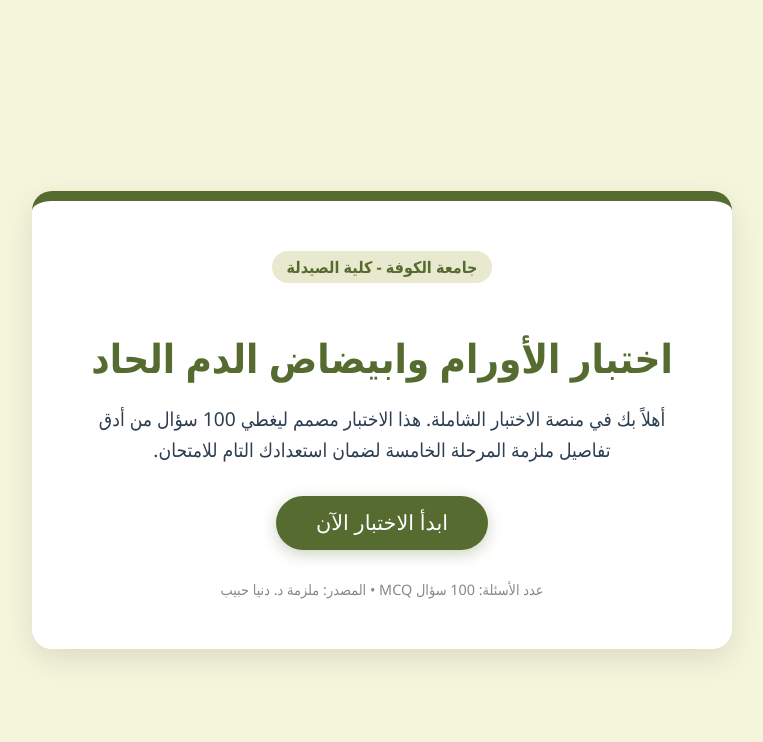
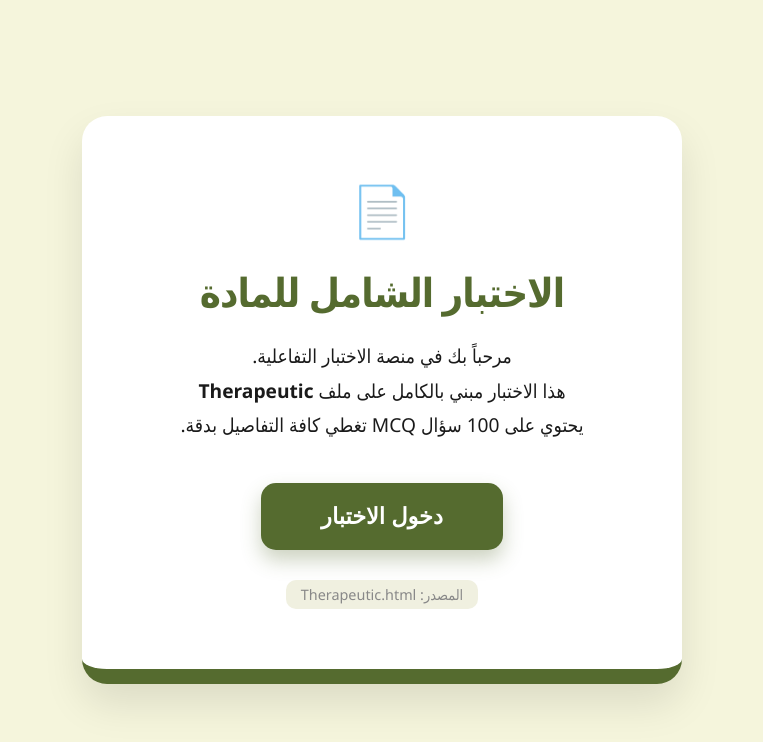
Before and after one commit to diaa14d-cmyk/-, a plain HTML site: page index.html in a window 1280 px wide. Shown: the whole page, without its empty margins (258-1021 px from the left). Drawn offline with Linux system fonts and the light colour scheme.

Commit message:
Add files via upload

```diff
--- a/index.html
+++ b/index.html
@@ -3,112 +3,117 @@
 <head>
     <meta charset="UTF-8">
     <meta name="viewport" content="width=device-width, initial-scale=1.0">
-    <title>بوابة اختبارات الأورام</title>
+    <title>Therapeutic Quiz Portal</title>
     <style>
         :root {
-            --olive-green: #556B2F;
-            --light-beige: #F5F5DC;
-            --dark-gray: #2C3E50;
-            --white: #FFFFFF;
+            --olive-green: #556B2F; /* الأخضر الزيتوني */
+            --light-beige: #F5F5DC; /* البيجي الفاتح */
+            --dark-text: #1a1a1a;
+            --white: #ffffff;
         }
 
-        body, html {
-            height: 100%;
+        * {
+            box-sizing: border-box;
             margin: 0;
-            font-family: 'Segoe UI', Tahoma, Geneva, Verdana, sans-serif;
-            background-color: var(--light-beige);
+            padding: 0;
         }
 
-        .hero-section {
+        body {
+            background-color: var(--light-beige);
+            font-family: 'Segoe UI', Tahoma, Geneva, Verdana, sans-serif;
             display: flex;
-            flex-direction: column;
             justify-content: center;
             align-items: center;
             height: 100vh;
-            text-align: center;
-            padding: 20px;
         }
 
-        .welcome-card {
-            background: var(--white);
-            padding: 50px;
-            border-radius: 20px;
-            box-shadow: 0 10px 30px rgba(0,0,0,0.1);
-            border-top: 10px solid var(--olive-green);
+        .main-card {
+            background-color: var(--white);
+            width: 90%;
             max-width: 600px;
-            width: 90%;
+            padding: 60px 40px;
+            border-radius: 25px;
+            box-shadow: 0 20px 40px rgba(0,0,0,0.1);
+            text-align: center;
+            border-bottom: 15px solid var(--olive-green);
+        }
+
+        .file-icon {
+            font-size: 50px;
+            margin-bottom: 20px;
+            display: block;
         }
 
         h1 {
             color: var(--olive-green);
             font-size: 2.5rem;
-            margin-bottom: 10px;
+            margin-bottom: 20px;
+            letter-spacing: -1px;
         }
 
-        p {
-            color: var(--dark-gray);
+        .description {
+            color: var(--dark-text);
             font-size: 1.2rem;
-            line-height: 1.6;
-            margin-bottom: 30px;
+            line-height: 1.8;
+            margin-bottom: 40px;
         }
 
-        .start-btn {
+        .btn-start {
             background-color: var(--olive-green);
-            color: white;
+            color: var(--white);
             border: none;
-            padding: 15px 40px;
-            font-size: 1.3rem;
-            border-radius: 50px;
+            padding: 20px 60px;
+            font-size: 1.4rem;
+            border-radius: 15px;
             cursor: pointer;
-            transition: transform 0.3s, background-color 0.3s;
+            transition: all 0.3s cubic-bezier(0.175, 0.885, 0.32, 1.275);
+            font-weight: bold;
             text-decoration: none;
-            display: inline-block;
-            box-shadow: 0 4px 15px rgba(85, 107, 47, 0.3);
+            box-shadow: 0 10px 20px rgba(85, 107, 47, 0.3);
         }
 
-        .start-btn:hover {
+        .btn-start:hover {
+            transform: scale(1.05);
             background-color: #3d4d22;
-            transform: scale(1.05);
+            box-shadow: 0 15px 30px rgba(85, 107, 47, 0.4);
         }
 
-        .info-footer {
+        .file-name-tag {
             margin-top: 30px;
             font-size: 0.9rem;
             color: #888;
-        }
-
-        .badge {
-            background: #e9e9d0;
-            color: var(--olive-green);
+            background: #f0f0e0;
             padding: 5px 15px;
-            border-radius: 20px;
-            font-weight: bold;
-            margin-bottom: 20px;
+            border-radius: 10px;
             display: inline-block;
         }
     </style>
 </head>
 <body>
 
-    <div class="hero-section">
-        <div class="welcome-card">
-            <div class="badge">جامعة الكوفة - كلية الصيدلة</div>
-            <h1>اختبار الأورام وابيضاض الدم الحاد</h1>
-            <p>أهلاً بك في منصة الاختبار الشاملة. هذا الاختبار مصمم ليغطي 100 سؤال من أدق تفاصيل ملزمة المرحلة الخامسة لضمان استعدادك التام للامتحان.</p>
+    <div class="main-card">
+        <span class="file-icon">📄</span>
+        <h1>الاختبار الشامل للمادة</h1>
 
-            <button class="start-btn" onclick="startQuiz()">ابدأ الاختبار الآن</button>
+        <p class="description">
+            مرحباً بك في منصة الاختبار التفاعلية. <br>
+            هذا الاختبار مبني بالكامل على ملف <b>Therapeutic</b> <br>
+            يحتوي على 100 سؤال MCQ تغطي كافة التفاصيل بدقة.
+        </p>
 
-            <div class="info-footer">
-                عدد الأسئلة: 100 سؤال MCQ • المصدر: ملزمة د. دنيا حبيب
-            </div>
+        <button class="btn-start" onclick="startTest()">دخول الاختبار</button>
+
+        <br>
+        <div class="file-name-tag">
+            المصدر: Therapeutic.html
         </div>
     </div>
 
     <script>
-        function startQuiz() {
-            // هنا يمكنك وضع الرابط لملف الاختبار الآخر أو تفعيل كود الاختبار
-            alert("سيتم الآن نقلك إلى واجهة الـ 100 سؤال...");
-            // window.location.href = "quiz_page.html";
+        function startTest() {
+            // هذا التنبيه للتأكيد، يمكنك ربط الكود بصفحة الأسئلة هنا
+            alert("بالتوفيق في اختبار Therapeutic!");
+            // window.location.href = "questions.html";
         }
     </script>
 
```
